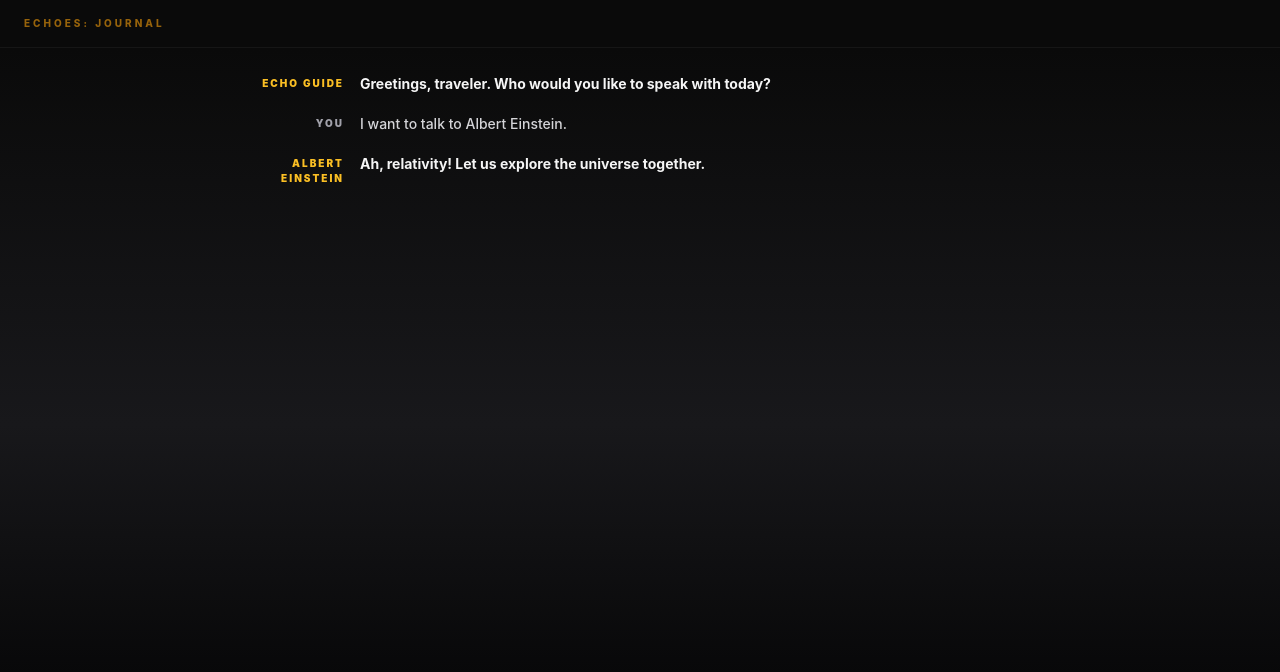
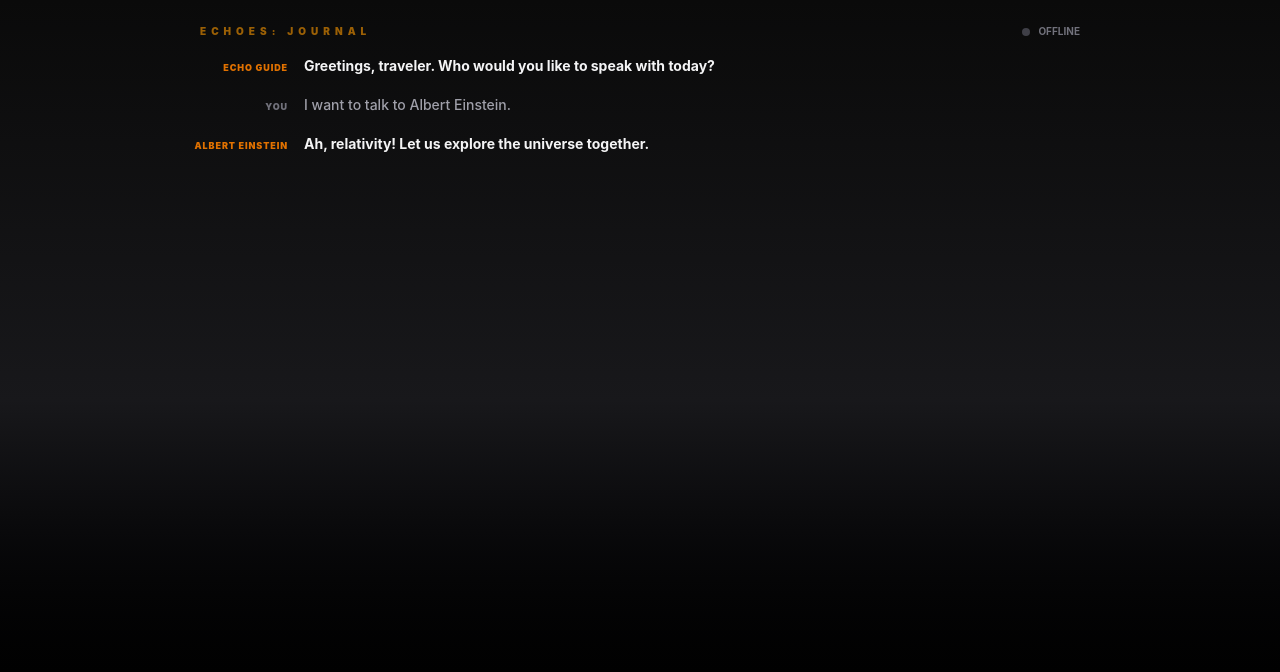
Before and after one commit to angelatyk/speakwith, a React (Vite) app in the folder frontend/: page / in a window 1280 px wide. Shown: the top 672 px of the page. Built offline with nearby package versions, Linux system fonts and the light colour scheme.

Commit message:
Added Transcript Header which shows status of conversation.

```diff
--- a/frontend/src/App.tsx
+++ b/frontend/src/App.tsx
@@ -1,6 +1,7 @@
 import { useState } from "react";
-import { TranscriptView } from "./components/TranscriptView";
-import type { ChatMessage } from "./types";
+import TranscriptHeader from "./components/TranscriptHeader";
+import TranscriptView from "./components/TranscriptView";
+import type { ChatMessage, HistoricalFigure } from "./types";
 
 function App() {
 	// Mock chat messages
@@ -12,7 +13,6 @@ function App() {
 		},
 		{
 			role: "user",
-			name: "You",
 			text: "I want to talk to Albert Einstein.",
 			timestamp: Date.now(),
 		},
@@ -24,11 +24,14 @@ function App() {
 		},
 	]);
 
+	const [isSessionActive, setIsSessionActive] = useState(false);
+	const [selectedFigure, setSelectedFigure] = useState<HistoricalFigure | null>(null);
+
 	return (
 		<div className="app-container">
-			<header className="app-header">Echoes: Journal</header>
 			<main className="app-main">
 				<div className="app-stage">
+					<TranscriptHeader isSessionActive={isSessionActive} selectedFigure={selectedFigure} />
 					<TranscriptView messages={messages} />
 				</div>
 			</main>
--- /dev/null
+++ b/frontend/src/components/TranscriptHeader.tsx
@@ -0,0 +1,17 @@
+import type { HistoricalFigure } from "../types";
+
+function TranscriptHeader({ isSessionActive, selectedFigure }: { isSessionActive: boolean; selectedFigure: HistoricalFigure | null }) {
+	const statusText = isSessionActive ? `Connected to ${selectedFigure?.name || "Echo Guide"}` : "Offline";
+
+	return (
+		<div className="transcript-header">
+			<h3 className="transcript-title">Echoes: Journal</h3>
+			<div className="transcript-status">
+				<div className={`status-dot ${isSessionActive ? "active" : ""}`} />
+				<span className="status-text">{statusText}</span>
+			</div>
+		</div>
+	);
+}
+
+export default TranscriptHeader;
--- a/frontend/src/components/TranscriptView.tsx
+++ b/frontend/src/components/TranscriptView.tsx
@@ -1,11 +1,7 @@
-import React, { useEffect, useRef } from "react";
+import { useEffect, useRef } from "react";
 import type { ChatMessage } from "../types";
 
-interface TranscriptViewProps {
-	messages: ChatMessage[];
-}
-
-export const TranscriptView: React.FC<TranscriptViewProps> = ({ messages }) => {
+function TranscriptView({ messages }: { messages: ChatMessage[] }) {
 	const scrollRef = useRef<HTMLDivElement>(null);
 
 	useEffect(() => {
@@ -22,11 +18,13 @@ export const TranscriptView: React.FC<TranscriptViewProps> = ({ messages }) => {
 			) : (
 				messages.map((msg, idx) => (
 					<div key={idx} className="transcript-entry">
-						<span className={`transcript-speaker ${msg.role}`}>{msg.name || (msg.role === "user" ? "You" : msg.name || "Echo Guide")}</span>
+						<span className={`transcript-speaker ${msg.role}`}>{msg.role === "user" ? "You" : msg.name || "Echo Guide"}</span>
 						<p className={`transcript-text ${msg.role}`}>{msg.text}</p>
 					</div>
 				))
 			)}
 		</div>
 	);
-};
+}
+
+export default TranscriptView;
--- a/frontend/src/index.css
+++ b/frontend/src/index.css
@@ -1,5 +1,6 @@
 @import "tailwindcss";
 
+/* Global */
 html,
 body,
 #root {
@@ -10,115 +11,86 @@ body {
   background-color: #0a0a0a;
   color: #ffffff;
   font-family: Inter, system-ui, sans-serif;
-}
-
-body {
   -webkit-font-smoothing: antialiased;
 }
 
 /* App shell */
 .app-container {
-  height: 100%;
-  display: flex;
-  flex-direction: column;
-  overflow: hidden;
+  @apply h-full flex flex-col overflow-hidden;
 }
 
-/* Header */
-.app-header {
-  padding: 1rem 1.5rem;
-  font-size: 0.625rem;
-  font-weight: 800;
-  letter-spacing: 0.3em;
-  text-transform: uppercase;
-  color: rgb(245 158 11 / 0.6);
-  border-bottom: 1px solid rgba(255, 255, 255, 0.05);
-}
-
-/* Main area */
 .app-main {
-  flex: 1;
-  padding: 1.5rem;
-  background: linear-gradient(to top,
-      #000000,
-      #18181b,
-      transparent);
+  @apply flex-1 p-6 bg-gradient-to-t from-black via-zinc-900 to-transparent;
 }
 
 .app-stage {
-  height: 100%;
-  max-width: 48rem;
-  margin: 0 auto;
-
-  display: flex;
-  flex-direction: column;
+  @apply h-full max-w-4xl mx-auto flex flex-col;
 }
 
-/* TranscriptView */
+/* Transcript Header */
+.transcript-header {
+  @apply flex items-center justify-between mb-4 px-2;
+}
+
+.transcript-title {
+  @apply text-[10px] font-black uppercase tracking-[0.5em] text-amber-500/60;
+}
+
+.transcript-status {
+  @apply flex items-center gap-2;
+}
+
+.status-dot {
+  @apply w-2 h-2 rounded-full bg-zinc-700;
+}
+
+.status-dot.active {
+  @apply bg-amber-500 animate-pulse;
+}
+
+.status-text {
+  @apply text-[10px] text-zinc-500 font-bold uppercase;
+}
+
+/* Transcript View */
 .transcript-container {
-  height: 100%;
-  overflow-y: auto;
-  padding-right: 1rem;
-  display: flex;
-  flex-direction: column;
-  gap: 1rem;
-  scroll-behavior: smooth;
+  @apply h-full overflow-y-auto pr-4 flex flex-col gap-4 scroll-smooth;
 }
 
 .transcript-empty {
-  flex: 1;
-  display: flex;
-  align-items: center;
-  justify-content: center;
-  opacity: 0.2;
-  font-style: italic;
-  font-size: 0.875rem;
-  text-transform: uppercase;
-  letter-spacing: 0.2em;
+  @apply flex-1 flex items-center justify-center opacity-20 italic text-sm tracking-widest uppercase;
 }
 
 .transcript-entry {
-  display: flex;
-  gap: 1rem;
-  align-items: flex-start;
+  @apply flex gap-4 items-start;
   animation: slide-in-bottom 0.5s ease forwards;
 }
 
 .transcript-speaker {
-  font-size: 0.625rem;
-  font-weight: 900;
-  text-transform: uppercase;
-  letter-spacing: 0.2em;
-  width: 5.5rem;
-  text-align: right;
-  margin-top: 0.25rem;
+  @apply text-[9px] font-black uppercase tracking-widest mt-1.5 shrink-0 w-24 text-right;
 }
 
 .transcript-speaker.user {
-  color: #a1a1aa;
+  @apply text-zinc-500;
 }
 
 .transcript-speaker.model {
-  color: #fbbf24;
+  @apply text-amber-600;
 }
 
 .transcript-text {
-  font-size: 0.875rem;
-  line-height: 1.5rem;
-  max-width: 80%;
+  @apply text-sm leading-relaxed;
 }
 
 .transcript-text.user {
-  color: #d4d4d8;
-  font-weight: 500;
+  @apply text-zinc-400 font-medium;
 }
 
 .transcript-text.model {
-  color: #f5f5f5;
-  font-weight: 700;
+  @apply text-zinc-100 font-bold;
 }
 
-/* Slide in from bottom animation */
+/* Animations */
 @keyframes slide-in-bottom {
   0% {
     transform: translateY(1rem);
@@ -130,3 +102,7 @@ body {
     opacity: 1;
   }
 }
+
+.animate-slide-in-bottom {
+  animation: slide-in-bottom 0.5s ease forwards;
+}
```
